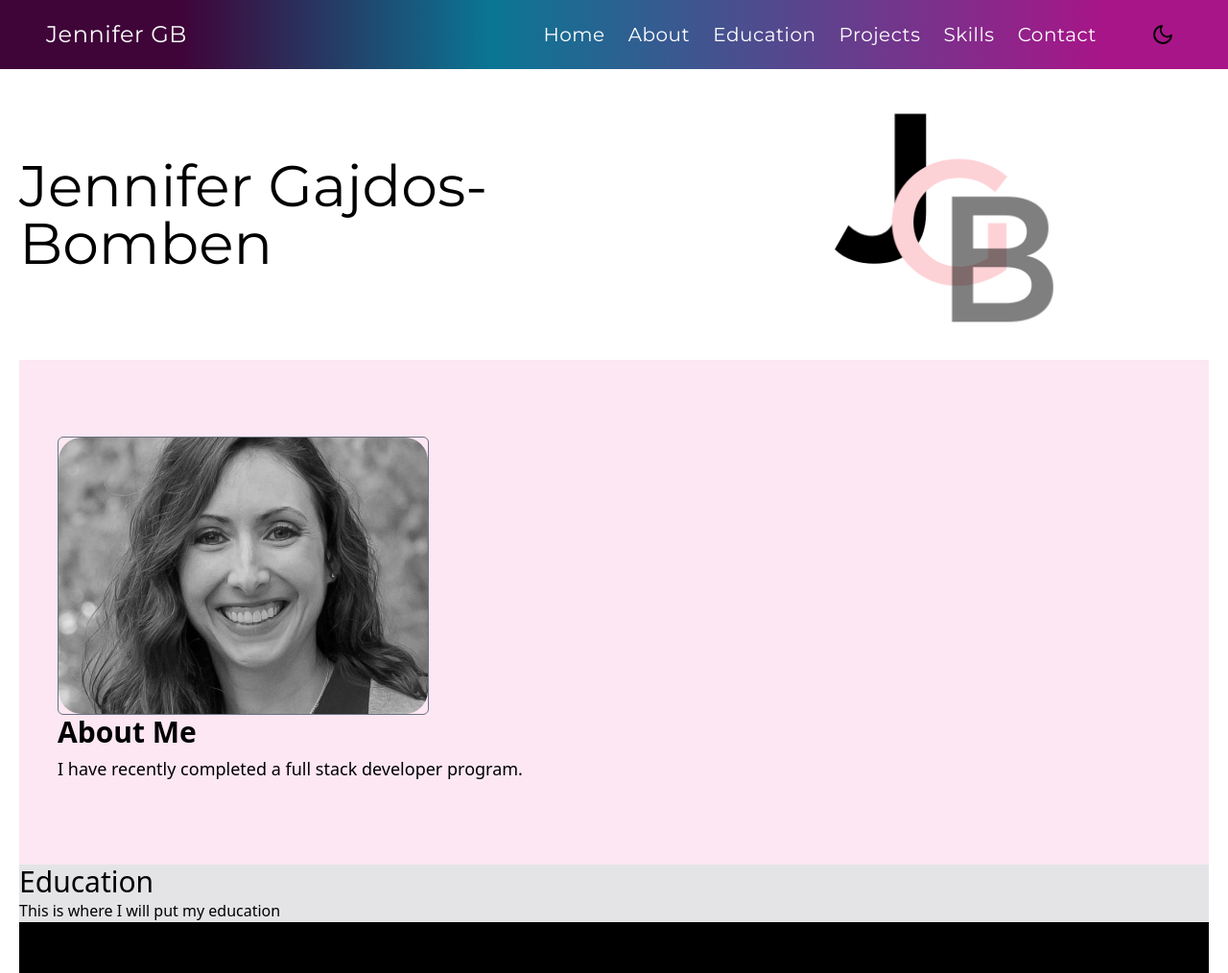
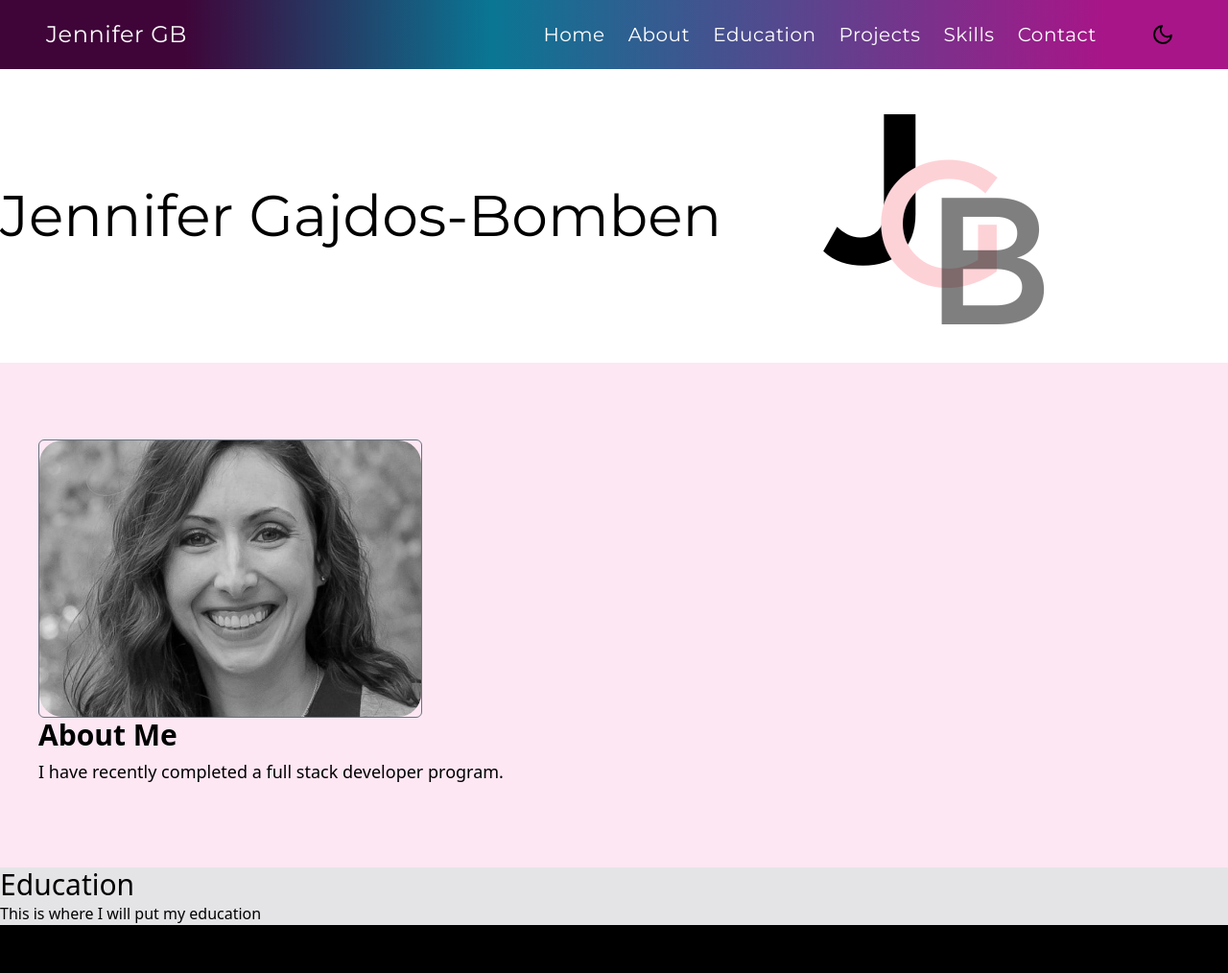
Before and after one commit to jgajdosbomben/portfolio, a React (Vite) app: page / in a window 1280 px wide. Shown: the top 1014 px of the page at 96% size. Built offline with nearby package versions, Linux system fonts and the light colour scheme.

Commit message:
Changed background colour

```diff
--- a/src/App.jsx
+++ b/src/App.jsx
@@ -21,8 +21,8 @@ function App() {
   };
 
   return (
-    <div className={`"w-full h-full min-h-[100vh] bg-white" ${darkMode && "dark"}`}>
-      <div className="w-full h-full min-h-[100vh] bg-#fcf4f4 ">
+    <div className={`"w-full h-full min-h-[100vh] bg-#f4dddd" ${darkMode && "dark"}`}>
+      <div className="w-full h-full min-h-[100vh] bg-#f4dddd ">
       {/* bg-gradient-to-r from-[#fcf4f4] */}
       {/* bg-gradient-to-r from-[#ffcccc] via-[#ffddcc] to-[#fbe9ed] */}
         <div className="dark:bg-slate-900">
@@ -35,25 +35,25 @@ function App() {
           />
           <section
             id="home"
-            className="px-0 lg:px-5 lg:py-0 2xl:px-40 py-10">
+            className="px-0 lg:py-0 2xl: py-10">
             <Header />
           </section>
           <section
             id="about"
             // className="w-full h-full min-h-[100vh] bg-gradient-to-r from-[#ffcccc] via-[#ffddcc] to-[#fbe9ed]">
-            className="w-full px-0 lg:px-5 2xl:px-40 py-10 lg:py-0">
+            className="w-full 2xl: py-10 lg:py-0">
             <About />
           </section>
           <section
             id="education"
             // className="w-full h-full min-h-[100vh] bg-gradient-to-r from-[#ffcccc] via-[#ffddcc] to-[#fbe9ed]">
-            className="w-full px-0 lg:px-5 2xl:px-40 py-10 lg:py-0">
+            className="w-full 2xl:py-10 lg:py-0">
             <Education />
           </section>
           <section
             id="projects"
             // className="w-full h-full min-h-[100vh] bg-gradient-to-r from-[#ffcccc] via-[#ffddcc] to-[#fbe9ed]">
-            className="w-full px-0 lg:px-5 2xl:px-40 py-10 lg:py-0 dark:bg-gradient-to-tr from-[#030a1c] via-[#941d87] via-80% to-[#21054e]">
+            className="w-full lg: 2xl:py-10 lg:py-0 dark:bg-gradient-to-tr from-[#030a1c] via-[#941d87] via-80% to-[#21054e]">
             <Projects />
           </section>
           <section
```
